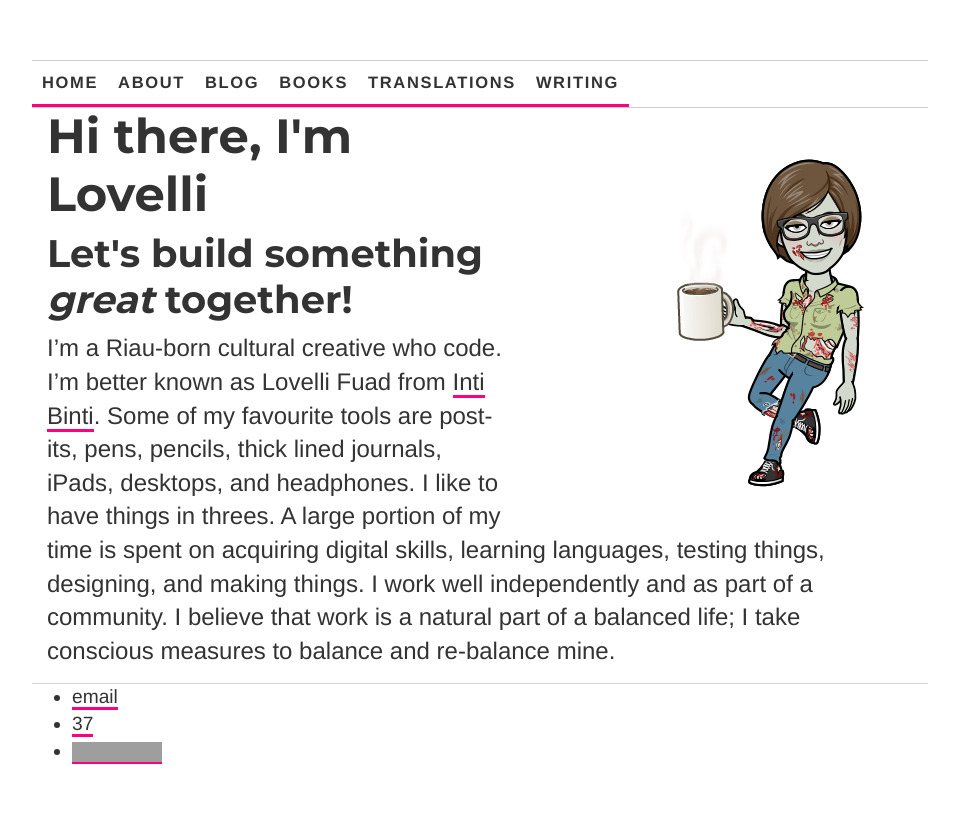
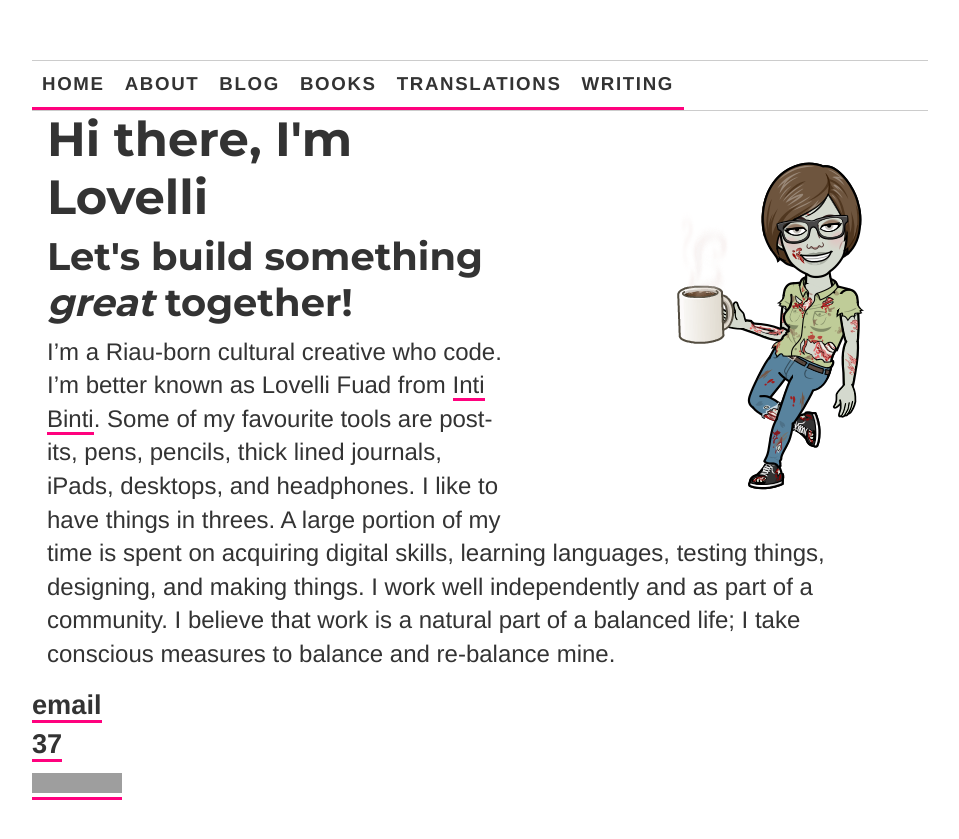
Before and after one commit to ariesti/ariesti.github.io, a Jekyll site: the page built from index.html, in a window 1280 px wide. Shown: the top 839 px of the page, without its empty margins (160-1119 px from the left). Built offline with Jekyll 4.4.1, drawn with Linux system fonts in a browser that asks for light colours; grey boxes are pictures that could not be loaded.

Commit message:
Update main.css

```diff
--- a/css/main.css
+++ b/css/main.css
@@ -40,8 +40,8 @@
     padding:10px;
 }
 
-/* nav ul, footer ul { text-decoration: none; font-size: 1.7em; padding: 0px; list-style-type: none; font-weight: bold; } */
-/* nav ul li, footer ul li { display: inline; margin-right: 20px; } */
+nav ul, footer ul { text-decoration: none; font-size: 1.7em; padding: 0px; list-style-type: none; font-weight: bold; } */
+nav ul li, footer ul li { display: inline block; margin-right: 20px; } */
 
 footer { text-decoration: none; border-top: 1px solid #d5d5d5; font-size: .8em; }
 
```
